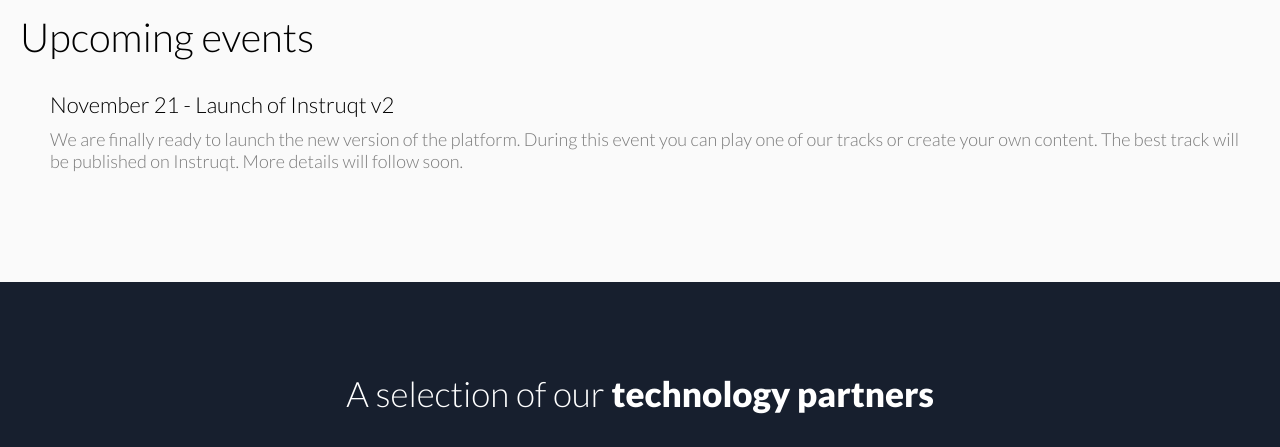
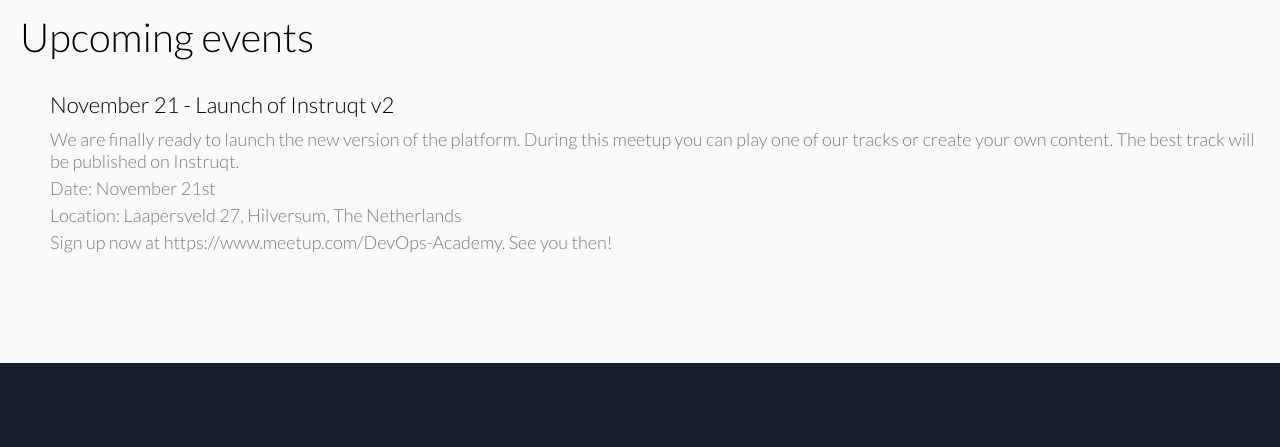
Before and after one commit to instruqt/instruqt.github.io, a plain HTML site: page index.html in a window 1280 px wide. Shown: the part 2460-2907 px from the top of the page. Drawn offline with Linux system fonts and the light colour scheme; a web font is replaced by a local one.

Commit message:
Update index.html

```diff
--- a/index.html
+++ b/index.html
@@ -121,7 +121,10 @@
         <ul>
           <li>
             <h3>November 21 - Launch of Instruqt v2<h3>
-            <p>We are finally ready to launch the new version of the platform. During this event you can play one of our tracks or create your own content. The best track will be published on Instruqt. More details will follow soon.</p>
+            <p>We are finally ready to launch the new version of the platform. During this meetup you can play one of our tracks or create your own content. The best track will be published on Instruqt.</p>
+              <p>Date: November 21st</p>
+              <p>Location: Laapersveld 27, Hilversum, The Netherlands</p>
+              <p>Sign up now at https://www.meetup.com/DevOps-Academy. See you then!</p>
           </li>
         </ul>
       </div>
```
